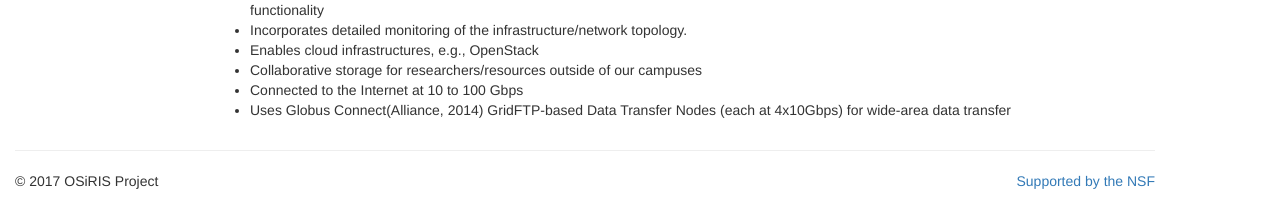
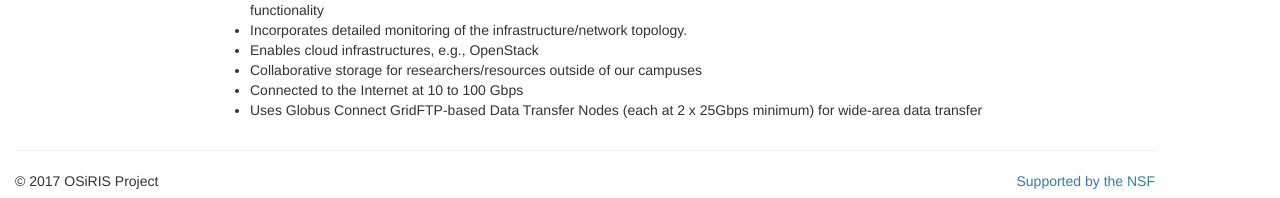
Before and after one commit to MI-OSiRIS/mi-osiris.github.io, a Jekyll site: the page built from components/index.md, in a window 1280 px wide. Shown: the part 873-1071 px from the top of the page. Built offline with Jekyll 4.4.1, drawn with Linux system fonts in a browser that asks for light colours.

Commit message:
Correct bullet about Globus on components/index.md

```diff
--- a/components/index.md
+++ b/components/index.md
@@ -21,4 +21,4 @@ sidebar: components-menu.html
 * Enables cloud infrastructures, e.g., OpenStack
 * Collaborative storage for researchers/resources outside of our campuses
 * Connected to the Internet at 10 to 100 Gbps
-* Uses Globus Connect(Alliance, 2014) GridFTP-based Data Transfer Nodes (each at 4x10Gbps) for wide-area data transfer
+* Uses Globus Connect GridFTP-based Data Transfer Nodes (each at 2 x 25Gbps minimum) for wide-area data transfer
```
